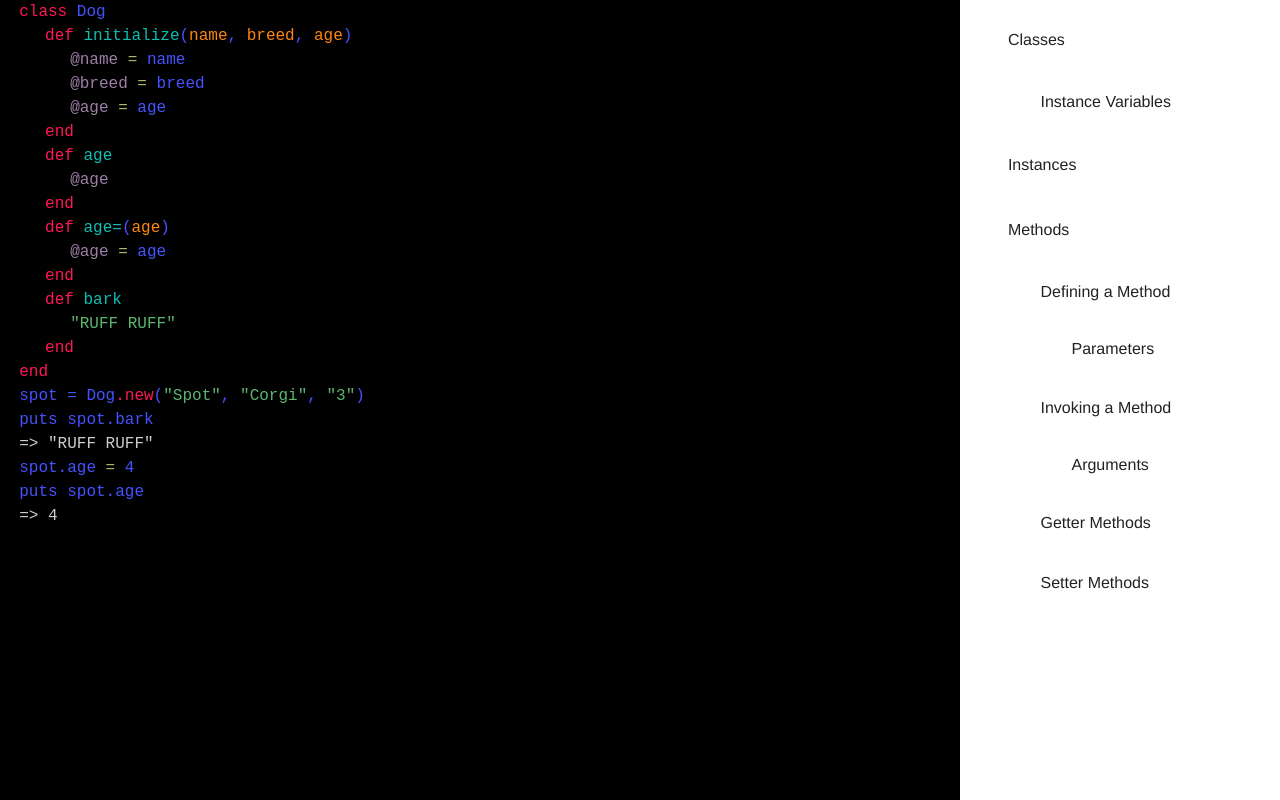
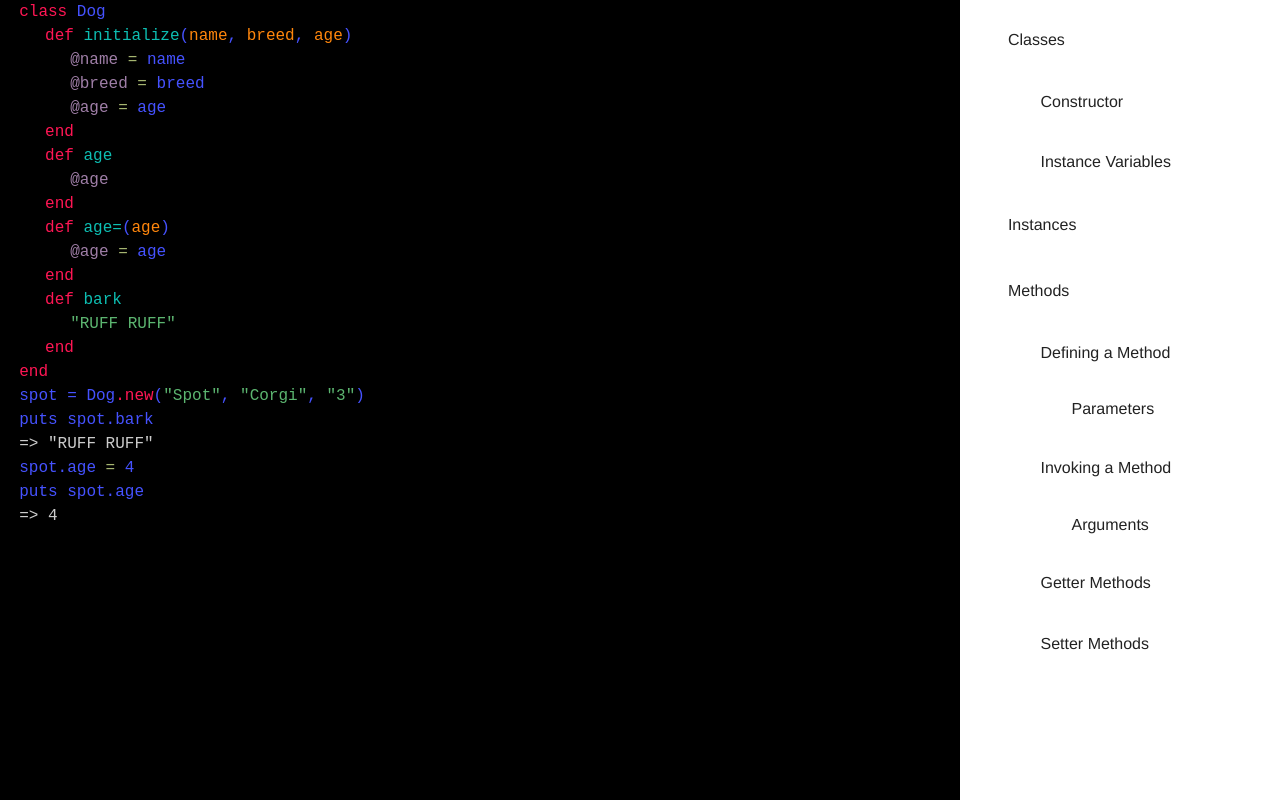
Before and after one commit to seans887/interactive_glossary, a plain HTML site: page index.html in a window 1280 px wide. Drawn offline with Linux system fonts and the light colour scheme.

Commit message:
adding constructor

```diff
--- a/index.html
+++ b/index.html
@@ -16,7 +16,7 @@
             <div class="js-class">
               <span class="keyword">class</span> Dog
 
-              <div class="indent js-defining-method">
+              <div class="indent js-defining-method js-constructor">
                 <span class="keyword">def</span> <span class="method-name">initialize</span>(<span class="parameters js-parameter">name</span>, <span class="parameters js-parameter">breed</span>, <span class="parameters js-parameter">age</span>)
                 <div class="indent"><span class="instance-variable js-instance-variable">@name</span> <span class="operator">=</span> name</div>
                 <div class="indent"><span class="instance-variable js-instance-variable">@breed</span> <span class="operator">=</span> breed</div>
@@ -78,6 +78,10 @@
             <p class="description hidden">A <strong>class</strong> is a set of instructions (a blueprint) for building an object. As a class, I can inherit abilities from another class. A class is just an Object.</p>
 
             <ul>
+              <li class="term" data-term="constructor">
+                <h6 class="term-name">Constructor</h6>
+                <p class="description hidden">Each class may have a <strong>constructor</strong>. That constructor's method name is a reserved word in Ruby called <code>initialize</code>. This constructor can expect arguments passed into the <code>.new()</code> method. Upon initialization of the Class, the constructor is immediately invoked and any code inside of this method is ran.</p>
+              </li>
               <li class="term" data-term="instance-variable">
                 <h6 class="term-name">Instance Variables</h6>
                 <p class="description hidden">An <strong>instance variable</strong> is just a variable assigned to whatever new object created based on each new class. Instance variables are preceded with <code>@</code>.</p>
```
